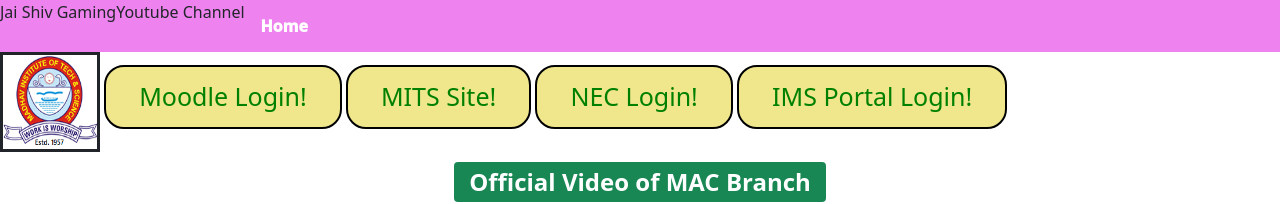
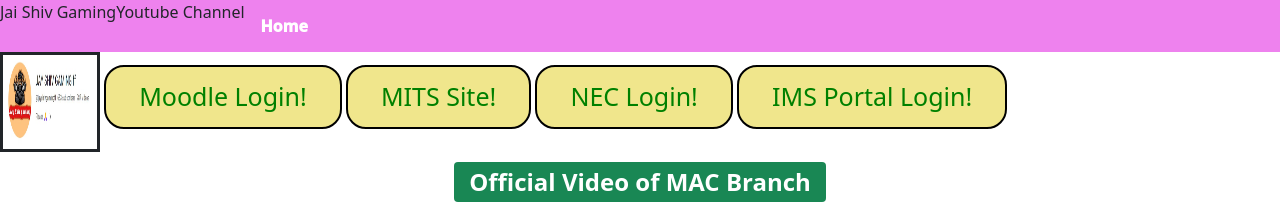
Before and after one commit to MayankTomar21/MayankTomar21.github.io, a plain HTML site: page index.html in a window 1280 px wide. Shown: the top 204 px of the page. Drawn offline with nearby package versions, Linux system fonts and the light colour scheme.

Commit message:
Update index.html

```diff
--- a/index.html
+++ b/index.html
@@ -40,7 +40,7 @@
 	   <li>  Youtube Channel </a> </li>
 		<li> <a  href="https://www.youtube.com/@jayshivgamingff">Home</a></li>
 	</ul>
-<img src="mitslogo.png" width="100" height="100" title="mits logo" align="auto" >
+<img src="pic.png" width="100" height="100" title="mits logo" align="auto" >
 
 
     <button onclick="window.open('http://op2020.mitsgwalior.in/login/index.php', '_blank'); return false;" type="button" ><span> Moodle Login!</span></button>
```
